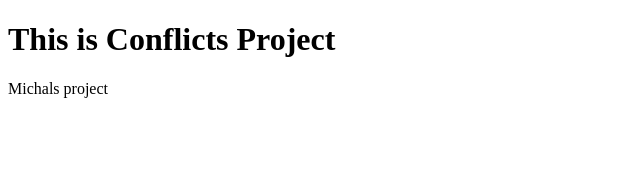
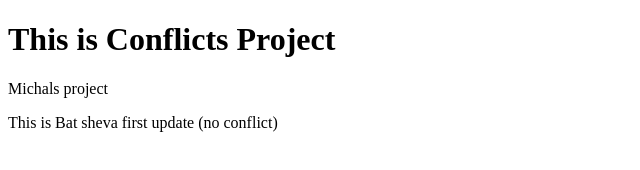
Before and after one commit to meanochi/conflicts, a plain HTML site: page index.html in a window 1280 px wide. Shown: the whole page, without its empty margins (0-640 px from the left). Drawn offline with Linux system fonts and the light colour scheme.

Commit message:
Bat sheva update - no conflict

```diff
--- a/index.html
+++ b/index.html
@@ -8,5 +8,6 @@
 <body>
    <h1>This is Conflicts Project</h1>
    <p>Michals project</p>
+   <p>This is Bat sheva first update (no conflict)</p>
 </body>
 </html>
```
